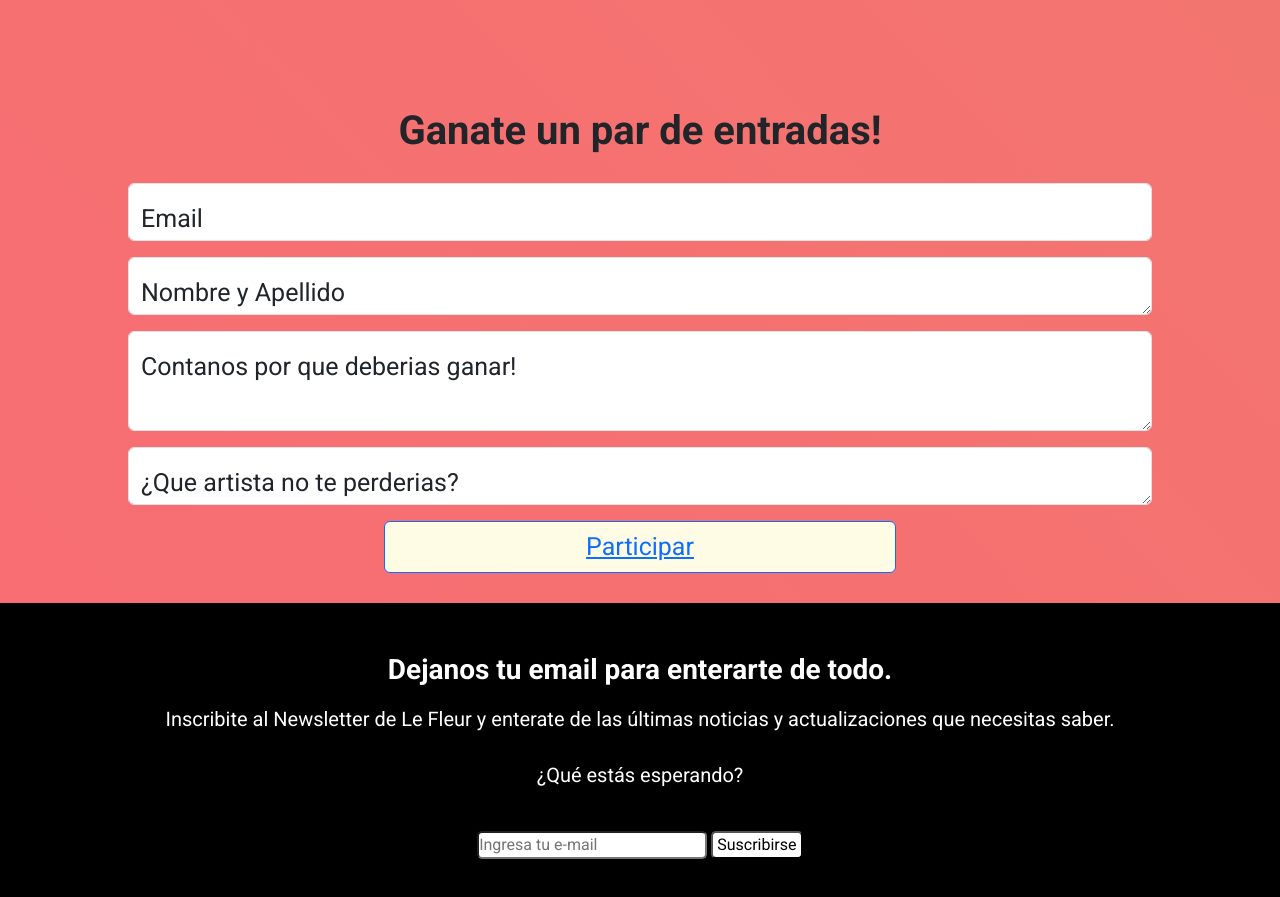
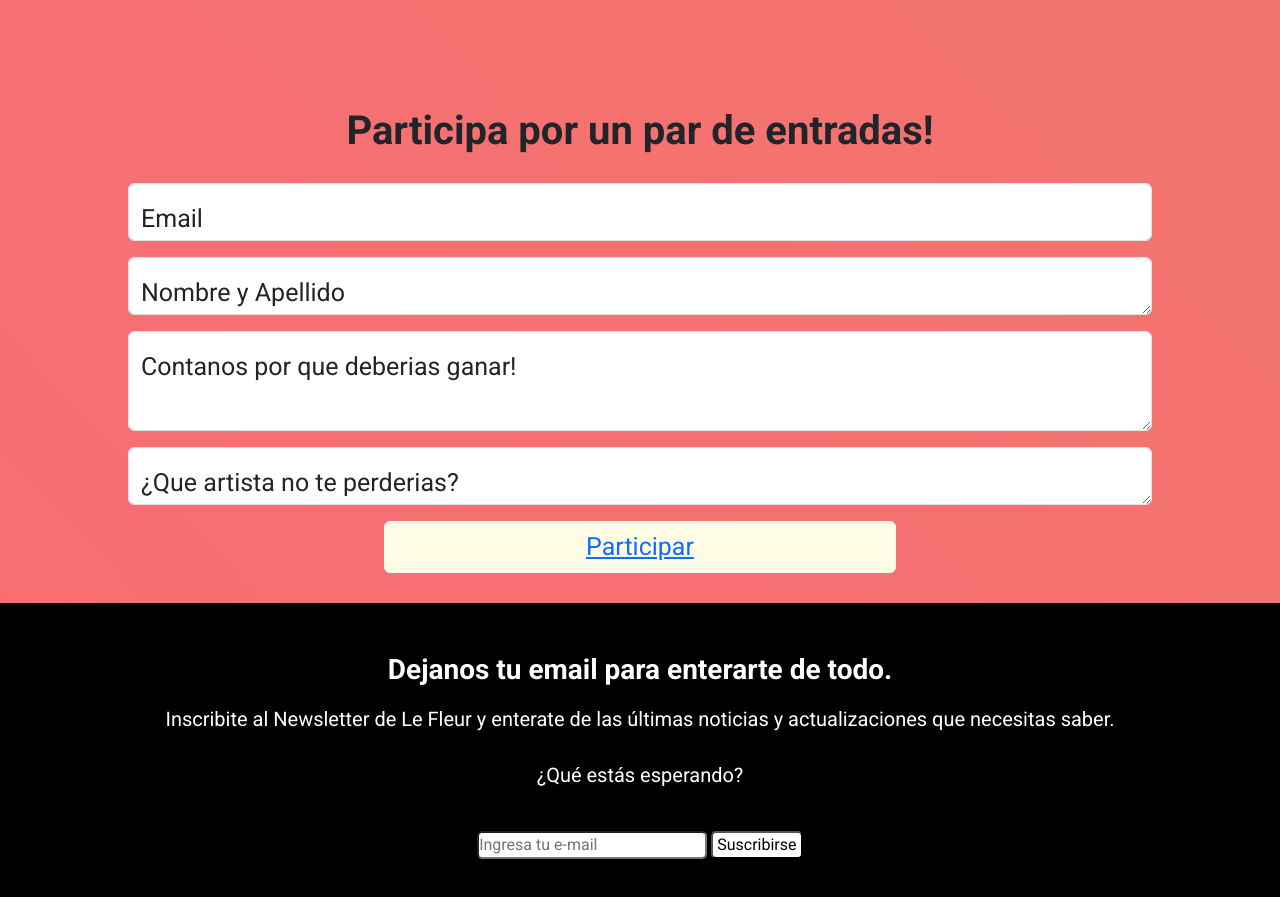
Before and after one commit to JCanudas23/LeFleurFestival, a website: page views/tickets.html in a window 1280 px wide. Shown: the part 1203-2100 px from the top of the page. Drawn offline with nearby package versions, Linux system fonts and the light colour scheme.

Commit message:
ultimos detalles

```diff
--- a/scss/partials/vistas/_sponsors.scss
+++ b/scss/partials/vistas/_sponsors.scss
@@ -58,6 +58,7 @@
     }
 }
 
+
 .animacionLogo{
     display: flex;
     align-items: center;
--- a/views/tickets.html
+++ b/views/tickets.html
@@ -80,7 +80,7 @@
                     </div>
                 </section>
                 <section class="seccion2-tickets">
-                    <h2>Ganate un par de entradas!</h2>
+                    <h2>Participa por un par de entradas!</h2>
                     <div class="formulario-tickets">
                         <div class="form-floating mb-3 formulario">
                             <input type="email" class="form-control" id="floatingInputDisabled" placeholder="name@example.com">
@@ -99,7 +99,7 @@
                             <label for="floatingTextarea">¿Que artista no te perderias?</label>
                         </div>
                         <div class="d-grid gap-2 col-6 mx-auto">
-                            <button class="btn btn-primary" type="button"><a href="../index.html">Participar</a></button>
+                            <button class="btn btn-light" type="button"><a href="../index.html">Participar</a></button>
                         </div>
                     </div>
                 </section>
```
Also changed, not shown: 1 other file.
